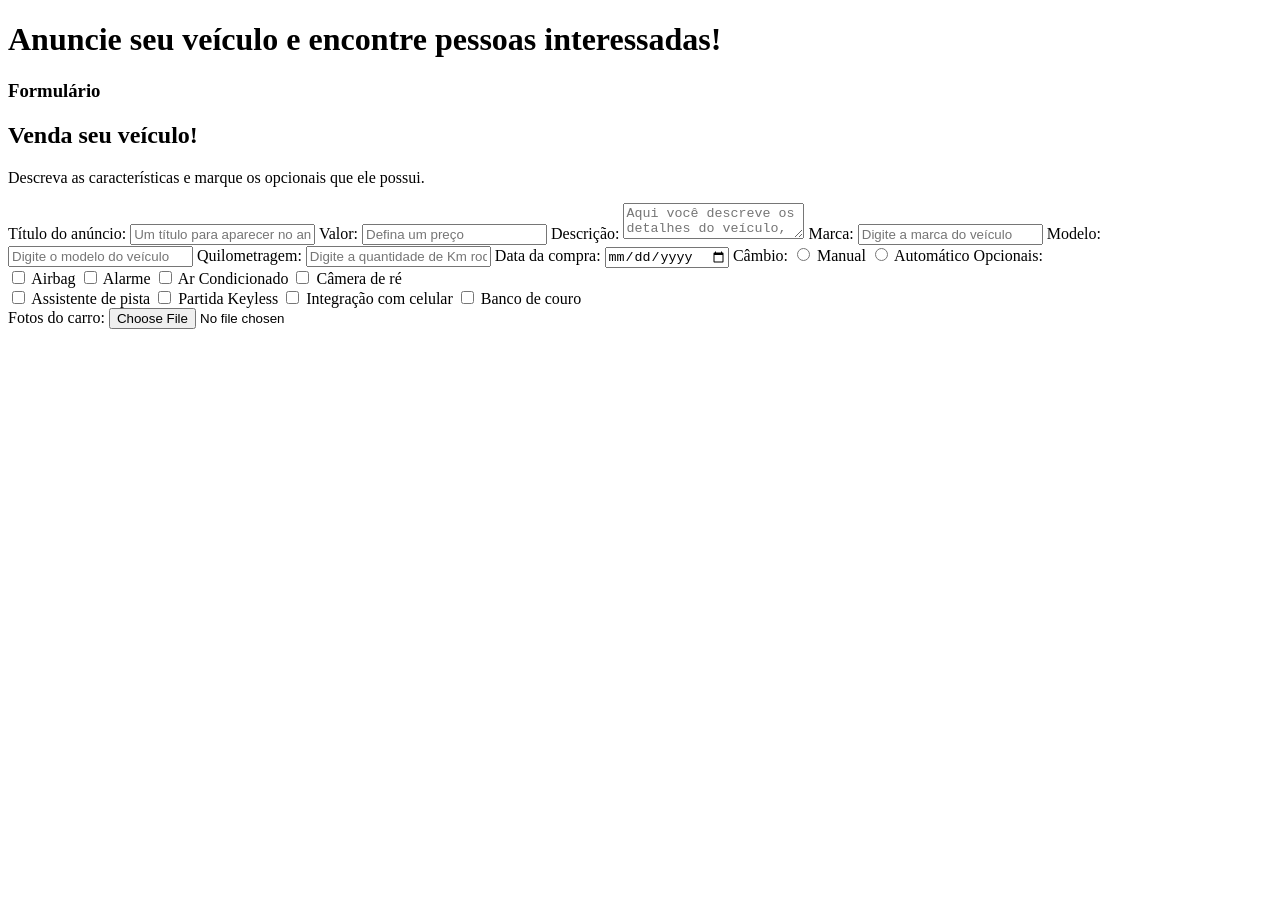
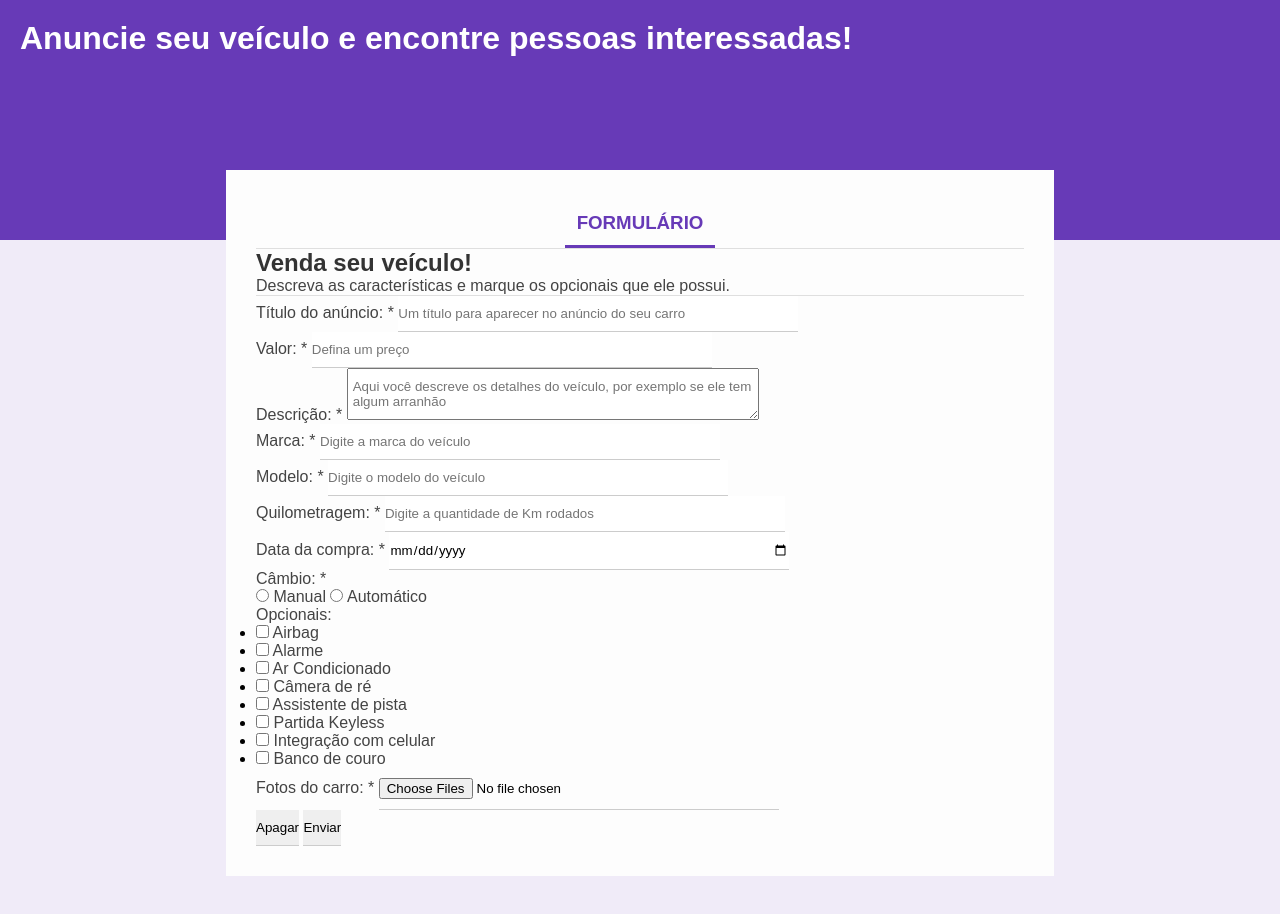
Before and after one commit to LFelipedev/pagina-anuncio-de-carros, a plain HTML site: page index.html in a window 1280 px wide. Before the commit the page ends 800 px from the top, so only its background shows below. Drawn offline with Linux system fonts and the light colour scheme.

Commit message:
second commit

```diff
--- a/index.html
+++ b/index.html
@@ -12,66 +12,95 @@
             <h1>Anuncie seu veículo e encontre pessoas interessadas!</h1>
         </div>
         <div class="form-container">
-            <div class="title-form">
+            <div class="form-header">
                 <h3>Formulário</h3>
                 <h2>Venda seu veículo!</h2>
                 <p>Descreva as características e marque os opcionais que ele possui.</p>
             </div>
-            <div class="form">
-                <label for="ad-title">Título do anúncio:</label>
-                <input type="text" name="ad-title" placeholder="Um título para aparecer no anúncio do seu carro" required>
-
-                <label for="car-price">Valor:</label>
-                <input type="text" name="car-price" placeholder="Defina um preço" required>
-
-                <label for="car-description">Descrição:</label>
-                <textarea name="car-description" placeholder="Aqui você descreve os detalhes do veículo, por exemplo se ele tem algum arranhão" required></textarea>
-
-                <label for="marca-carro">Marca:</label>
-                <input type="text" name="marca-carro" placeholder="Digite a marca do veículo" required>
-
-                <label for="car-model">Modelo:</label>
-                <input type="text" name="car-model" placeholder="Digite o modelo do veículo" required>
-
-                <label for="km">Quilometragem:</label>
-                <input type="text" name="km" placeholder="Digite a quantidade de Km rodados" required>
-
-                <label for="buy-date">Data da compra:</label>
-                <input type="date" name="buy-date" required>
-
-                <label for="car-gearbox">Câmbio:</label>
-                <input type="radio" name="car-gearbox" value="manual">
+            <form>
+                <div class="input-container">
+                    <div class="box-input">
+                        <label class="title-input" for="ad-title">Título do anúncio: <span class="riquired-field">*</span></label>
+                        <input type="text" name="ad-title" id="ad-title" class="block" placeholder="Um título para aparecer no anúncio do seu carro" minlength="1" maxlength="30" required>
+                    </div>
+                    <div class="input-container">
+                        <label for="car-price">Valor: <span class="riquired-field">*</span></label>
+                        <input type="number" name="car-price" id="car-price" class="block" placeholder="Defina um preço" required>
+                    </div>
+                    <div class="box-input">
+                        <label for="car-description">Descrição: <span class="riquired-field">*</span></label>
+                        <textarea name="car-description" id="car-description" class="block" placeholder="Aqui você descreve os detalhes do veículo, por exemplo se ele tem algum arranhão" required></textarea>
+                    </div>
+                    <div class="box-input">
+                        <label for="brand-car">Marca: <span class="riquired-field">*</span></label>
+                        <input type="text" name="brand-car" id="brand-car" class="block" placeholder="Digite a marca do veículo" required>
+                    </div>
+                    <div class="box-input">
+                        <label for="car-model">Modelo: <span class="riquired-field">*</span></label>
+                        <input type="text" name="car-model" id="car-model" class="block" placeholder="Digite o modelo do veículo" required>
+                    </div>
+                    <div class="box-input">
+                        <label for="km">Quilometragem: <span class="riquired-field">*</span></label>
+                        <input type="number" name="km" id="hm" class="block" placeholder="Digite a quantidade de Km rodados" required>
+                    </div>
+                    <div class="box-input">
+                    <label for="buy-date">Data da compra: <span class="riquired-field">*</span></label>
+                    <input type="date" name="buy-date" id="buy-date" class="block" required>
+                    </div>
+                    <div class="box-input">
+                        <p>Câmbio: <span class="riquired-field">*</span></p>
+                        <input type="radio" name="car-gearbox" id="manual">
                         <label for="manual">Manual</label>
-                <input type="radio" name="car-gearbox" value="automatico">
+                        <input type="radio" name="car-gearbox" id="automatico">
                         <label for="automatico">Automático</label>
-
-                <label for="optional">Opcionais:</label>
-                <div class="checkbox-lado-a">
+                    </div>
+                    <div class="optional-box">
+                        <p>Opcionais:</p>
+                        <ul class="optional-list">
+                            <li>
                                 <input type="checkbox" name="optional[]" value="airbag">
                                 <label for="airbag">Airbag</label>
+                            </li>
+                            <li>
                                 <input type="checkbox" name="optional[]" value="alarme">
                                 <label for="alarme">Alarme</label>
+                            </li>
+                            <li>
                                 <input type="checkbox" name="optional[]" value="ar-condicionado">
                                 <label for="ar-condicionado">Ar Condicionado</label>
+                            </li>
+                            <li>
                             <input type="checkbox" name="optional[]" value="camera-re">
                             <label for="camera-re">Câmera de ré</label>
-                </div>
-                <div class="checkbox-lado-b">
+                            </li>
+                        </ul>
+                        <ul class="optional-box">
+                            <li>
                                 <input type="checkbox" name="optional[]" value="assistente-pista">
                                 <label for="assistente-pista">Assistente de pista</label>
+                            </li>
+                            <li>
                                 <input type="checkbox" name="optional[]" value="partida-keyless">
                                 <label for="partida-keyless">Partida Keyless</label>
+                            </li>
+                            <li>
                                 <input type="checkbox" name="optional[]" value="integracao-celular">
                                 <label for="integracao-celular">Integração com celular</label>
+                            </li>
+                            <li>
                                 <input type="checkbox" name="optional[]" value="banco-couro">
                                 <label for="banco-couro">Banco de couro</label>
+                            </li>
+                        </ul>
                     </div>
-
-                <label for="image-car">Fotos do carro:</label>
-                <input type="file" name="image-car" required>
+                    <div class="box-input"></div>
+                        <label for="image-car">Fotos do carro: <span class="riquired-field">*</span></label>
+                        <input type="file" name="image-car" multiple accept="image/jpg" required>
                     </div>
-
+                    <input type="reset" value="Apagar">
+                    <input type="submit" value="Enviar">
                 </div>
+            </form>
         </div>
     </div>
 </body>
--- a/src/css/styles.css
+++ b/src/css/styles.css
@@ -0,0 +1,81 @@
+/*reset*/
+* {
+    margin: 0;
+    padding: 0;
+    font-family: Arial, Helvetica, sans-serif;
+  }
+
+body{
+    background-color: #f0ebf8;
+}
+
+h1,
+h2,
+h3,
+h4,
+h5,
+h6{
+    color: #333;
+}
+
+p,
+label{
+    color: #444;
+}
+
+input {
+    border: none;
+    border-bottom: 1px solid #ccc;
+    padding: 10px 0;
+}
+
+input[type="text"],
+input[type="number"],
+input[type="date"],
+input[type="file"],
+textarea {
+  width: 400px;
+}
+
+textarea{
+    padding: 10px 5px;
+}
+
+.header{
+    background-color: #673ab7;
+    height: 200px;
+    padding: 20px;
+}
+
+.header h1{
+    color: #fff;
+}
+
+.form-header{
+    border-bottom: 1px solid #dfdfdf;
+}
+
+.form-header h2{
+    border-top: 1px solid #dfdfdf;
+}
+
+.form-header h3{
+    height: 45px;
+    width: 150px;
+    border-bottom: 3px solid #673ab7;
+    color: #673ab7;
+    text-align: center;
+    margin: 0 auto;
+    text-transform: uppercase;
+    line-height: 45px;
+}
+
+.form-container{
+    background-color: #fdfdfd;
+    width: 60%;
+    /*Centralizando a Div*/
+    margin: 0 auto;
+    position: relative;
+    top: -70px;
+    padding: 30px;
+}
```
Lines whose indentation alone changed are shown as unchanged.
